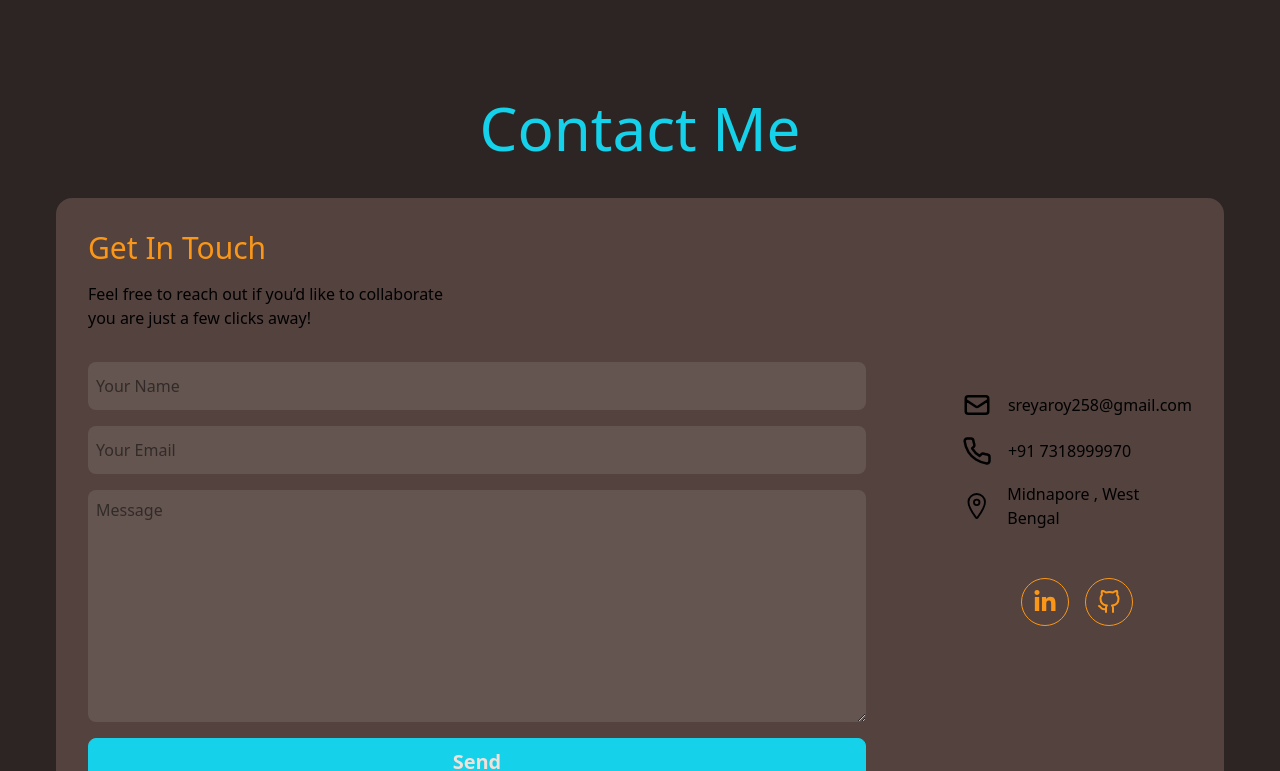
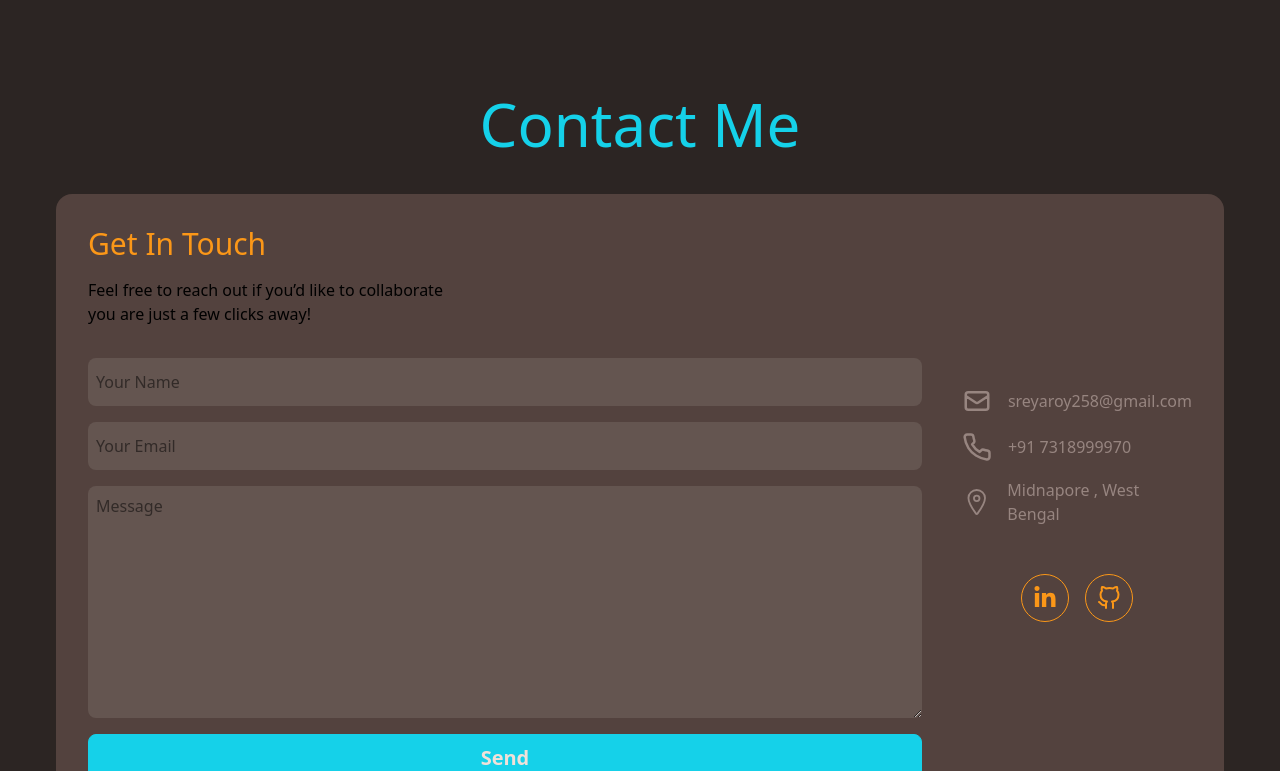
Before and after one commit to sreyaroy258/Modern-portfolio, a React (Vite) app: page / in a window 1280 px wide. Shown: the part 5017-5788 px from the top of the page. Built offline with nearby package versions, Linux system fonts and the light colour scheme.

Commit message:
17th fix

```diff
--- a/src/components/contact/ContactMeMain.jsx
+++ b/src/components/contact/ContactMeMain.jsx
@@ -5,10 +5,13 @@ const ContactMeMain = () => {
   return (
     <div
       id="contact"
-      className="max-w-[1200px] mx-auto items-center justify-center mt-[100px] px-4 "
+      className="max-w-[1200px] mx-auto px-4 mt-24"
     >
-      <h2 className="text-6xl text-cyan mb-10 text-center">Contact Me</h2>
-      <div className="flex justify-between gap-24 bg-brown p-8 rounded-2xl lg:flex-row sm:flex-col">
+      <h2 className="text-4xl sm:text-5xl lg:text-6xl text-cyan mb-10 text-center">
+        Contact Me
+      </h2>
+
+      <div className="flex flex-col lg:flex-row gap-10 bg-brown p-6 sm:p-8 rounded-2xl">
         <ContactMeLeft />
         <ContactMeRight />
       </div>
--- a/src/components/contact/contactInfo.jsx
+++ b/src/components/contact/contactInfo.jsx
@@ -5,7 +5,7 @@ import SingleInfo from "./SingleInfo";
 
 const ContactInfo = () => {
   return (
-    <div className="flex flex-col gap-4">
+    <div className="flex flex-col gap-4 text-lightGrey">
       <SingleInfo text="sreyaroy258@gmail.com" Image={HiOutlineMail} />
       <SingleInfo text="+91 7318999970" Image={FiPhone} />
       <SingleInfo text="Midnapore , West Bengal" Image={IoLocationOutline} />
```
